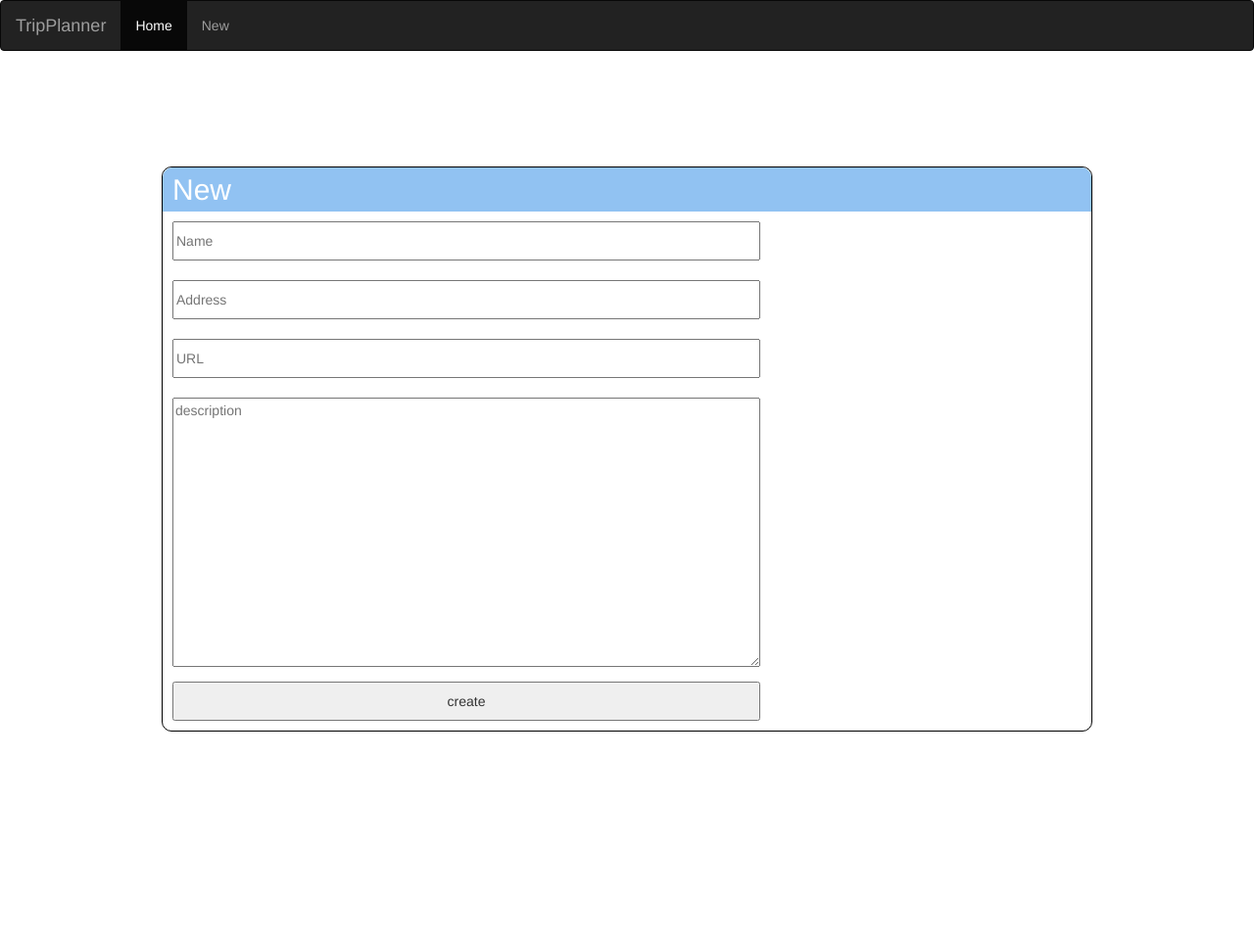
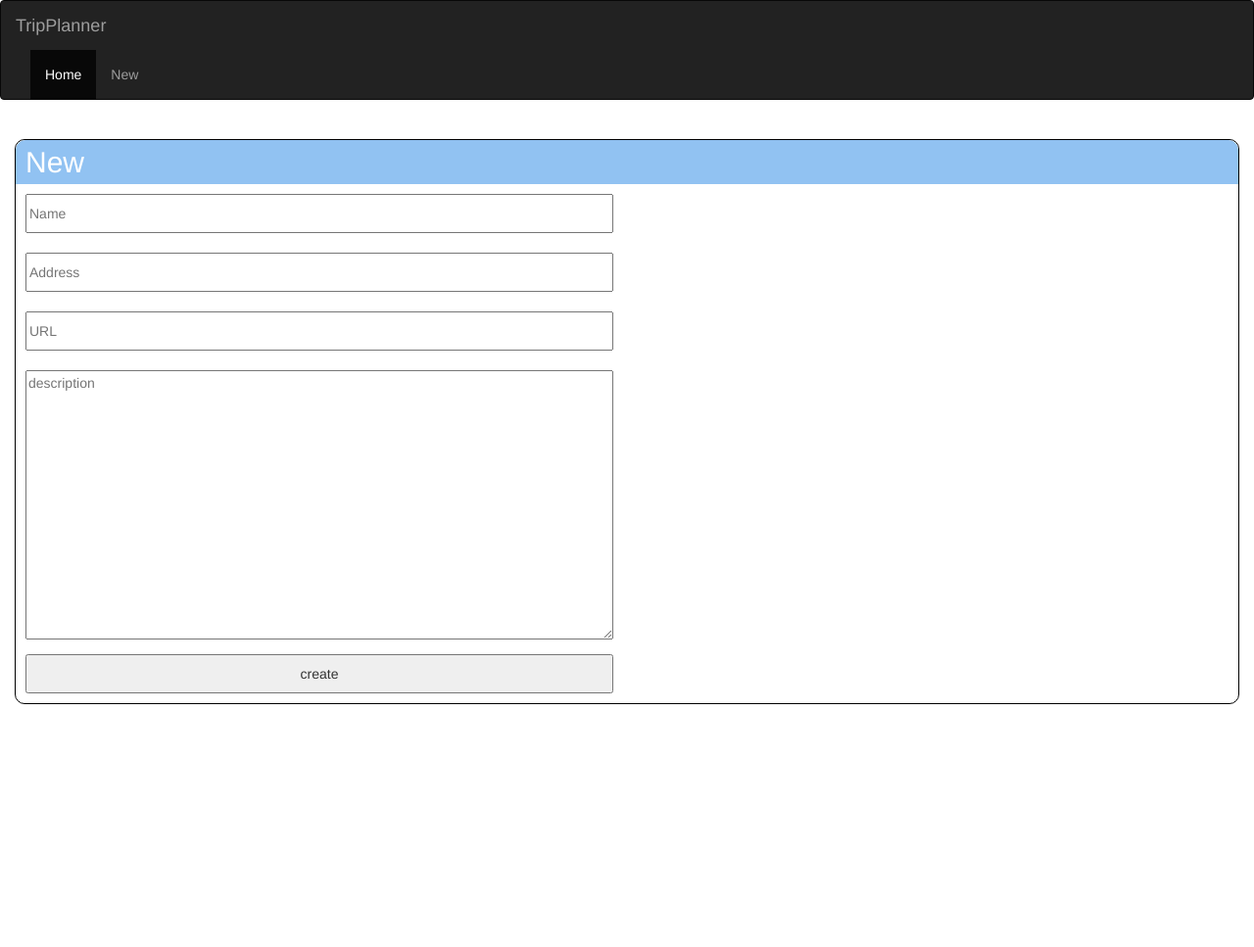
Before and after one commit to dth26/TripPlanner-Public-, a Flask app: page / in a window 1280 px wide. Shown: the whole page at 98% size. After the commit the page ends 719 px from the top, so only its background shows below. Run offline with Flask 2, Linux system fonts and the light colour scheme; some libraries are stand-ins or nearby versions.

Commit message:
fix layout to make more fluid

```diff
--- a/static/js/home.js
+++ b/static/js/home.js
@@ -529,7 +529,7 @@ function addNewDestinations(data, travelMode){
             element.innerHTML = counter -1 + ')';
         }
 
-    }, 1500);
+    }, 2500);
 
 
 }
--- a/static/style/base.css
+++ b/static/style/base.css
@@ -53,82 +53,9 @@ a{
     border-left: 1px solid black;
     text-align: center;
 }
-.centerContainerWidth{
-    width: 950px;
-	margin-left: -475px !important;
-}
-#centerContainer{
-	position: absolute;
-	height: auto;
-	margin: 0px;
-	padding: 0px;
-    display:inline-block;
-	top: 150px;
-	padding-bottom: 200px;
- display: -webkit-flex;
+.container-fluid{
+    display: -webkit-flex;
 	display: flex;
 	-webkit-flex-flow: column;
     flex-flow: column;
 }
-#menu{
-	position: relative;
-	width: 100%;
-	background-color: rgba(57,56,77,.7);
-	border-width: 0px 0px 3px 0px;
-	border-style: solid;
-	z-index: 1000;
-}
-#menuItemHolder {
-	position: absolute;
-	width: 700px;
-	margin: 0px;
-	padding: 0px;
-	left: 50%;
-	top: 0%;
-	margin-left: -350px;
-	/*transform: translate(-50%,-0%);*/
-}
-#menuItemHolder a {
-	text-decoration: none;
-	color:#E3DEDE;
-	color: #D6BABA;
-	font-size:22px;
-	letter-spacing: 1px;
-	font-weight: 400 !important;
-	width:140px;
-	display: block;
-	float: left;
-	text-align: center;
-	border-width: 0px 0px 0px 1px;
-	border-style: solid;
-	cursor: pointer;
-}
-
-
-/* height of menu */
-#menu, #menuItemHolder, #menuItemHolder a, #Charlotte {
-  height: 60px;
-  line-height:60px;
-
-}
-/* color of menu border */
-#menu, #menuItemHolder a{
-border-color: #505863;
-}
-
-#title
-{
-	position: absolute;
-	color: #ED5A5A;
-	color: #F76A6A;
-	text-align: center;
-	padding: 0px;
-	cursor: pointer;
-	left: 0px;
-	margin-left: 20px;
-	margin-right: 20px;
-	width: auto;
-    text-shadow: 2px 2px 2px rgba(0, 0, 0, 1);
-    display: block;
-    top: 0px;
-}
--- a/static/style/home.css
+++ b/static/style/home.css
@@ -9,7 +9,7 @@
 }
 #map-canvas {
     height: 600px;
-    width: 900px;
+    width: 100%;
     margin: 0;
     padding: 0;
     display: block;
--- a/templates/home.html
+++ b/templates/home.html
@@ -21,7 +21,7 @@
     <div id="map-canvas"></div>
 
 
-    <div class="block">
+    <div id="destinationDiv" class="block">
      Departure Time:
          <select id="hours" class="time">
             <option selected="selected">Now</option>
```
